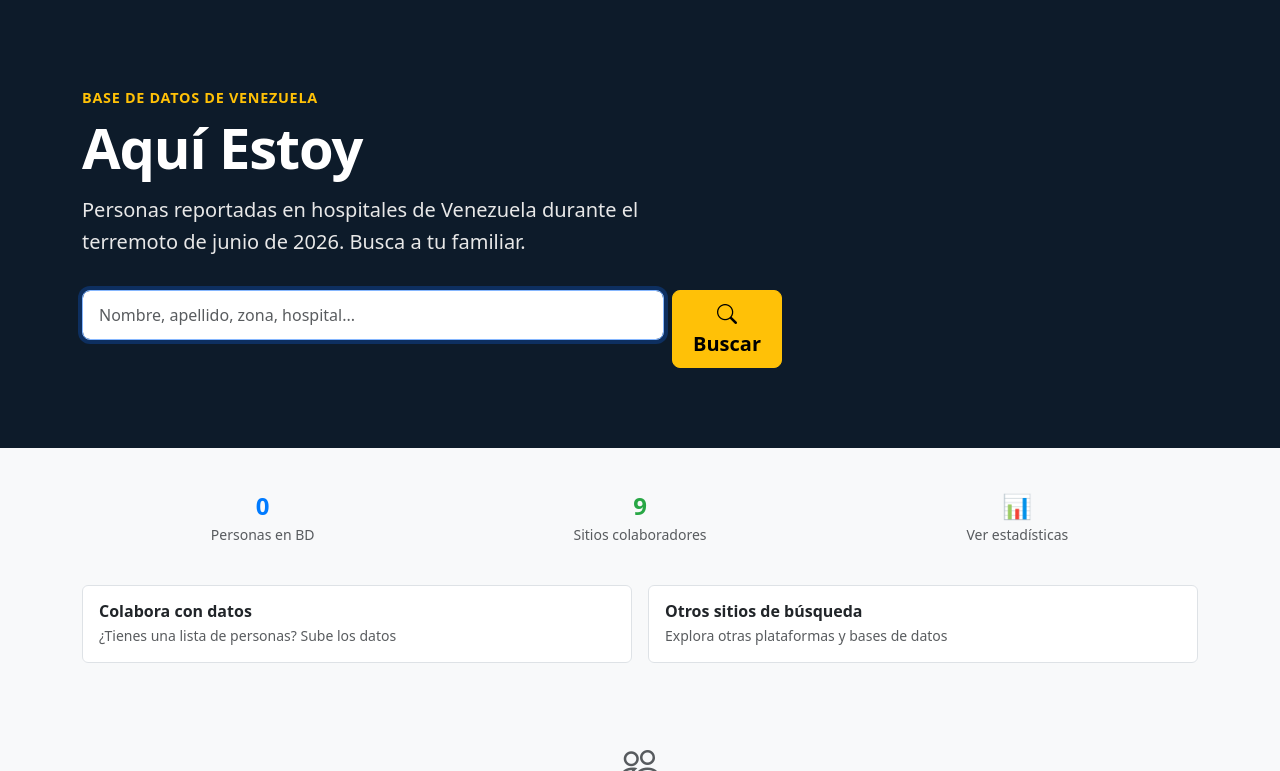
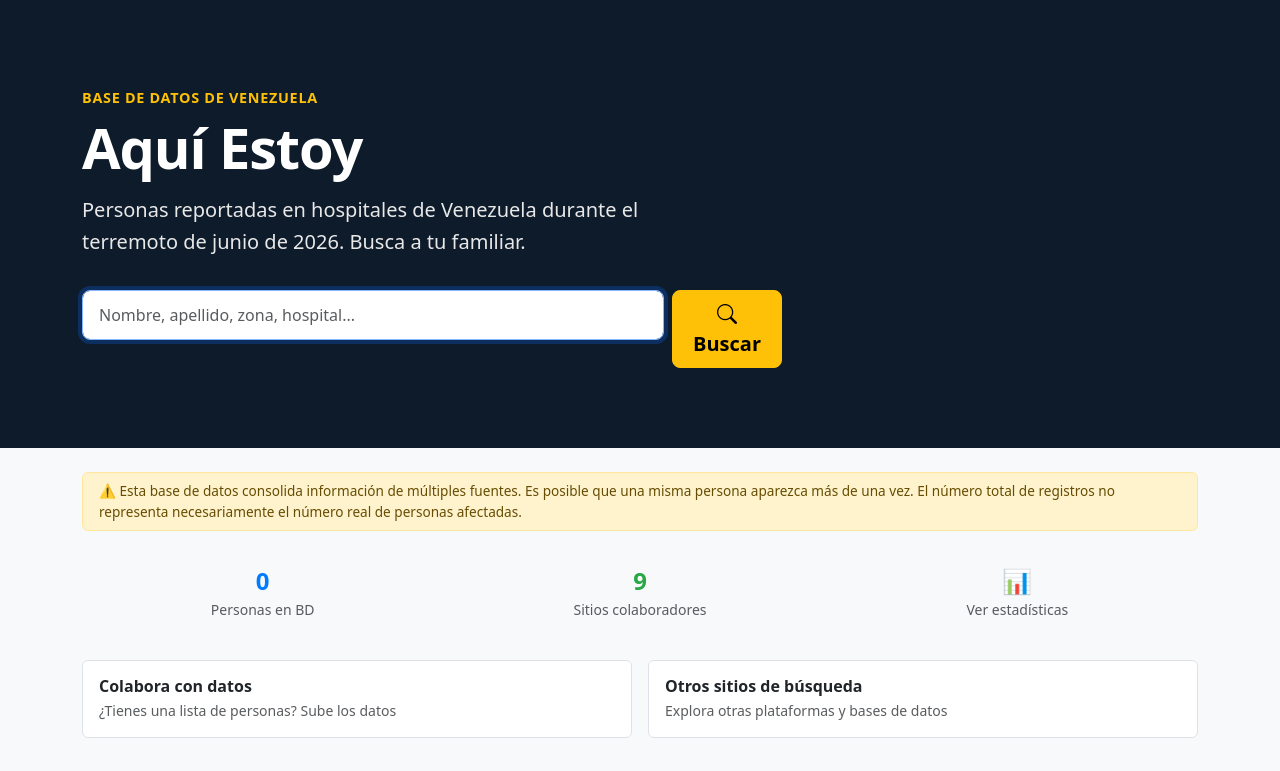
Before and after one commit to rypptc/aquiestoy, a Flask app: page / in a window 1280 px wide. Shown: the part 57-828 px from the top of the page. Run offline with Flask 3, Linux system fonts and the light colour scheme.

Commit message:
Add disclaimer about potential duplicate records
Co-Authored-By: Claude Haiku 4.5 <noreply@anthropic.com>

```diff
--- a/templates/index.html
+++ b/templates/index.html
@@ -34,6 +34,10 @@
 </div>
 
 <div class="container mt-4">
+  <div class="alert alert-warning py-2 px-3 mb-3" style="font-size: 0.85rem;">
+    ⚠️ Esta base de datos consolida información de múltiples fuentes. Es posible que una misma persona aparezca más de una vez. El número total de registros no representa necesariamente el número real de personas afectadas.
+  </div>
+
   <div class="row g-3 mb-4">
     <div class="col-md-4">
       <div class="text-center p-3" style="background: #f8f9fa; border-radius: 5px;">
```
